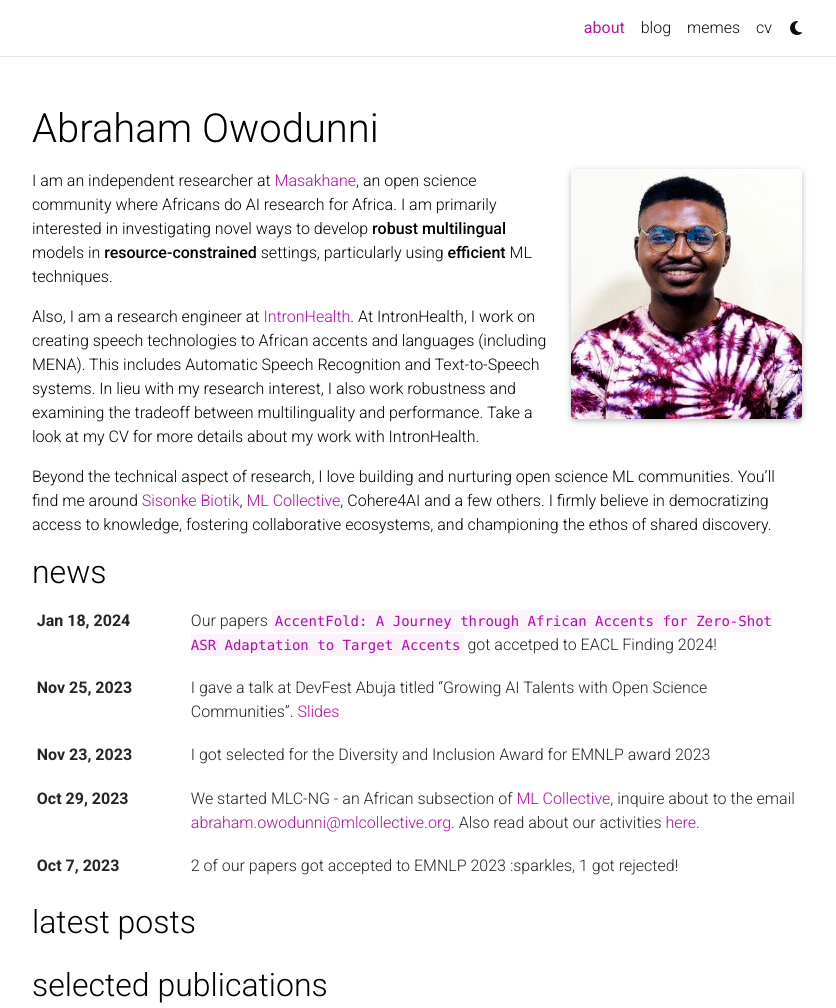
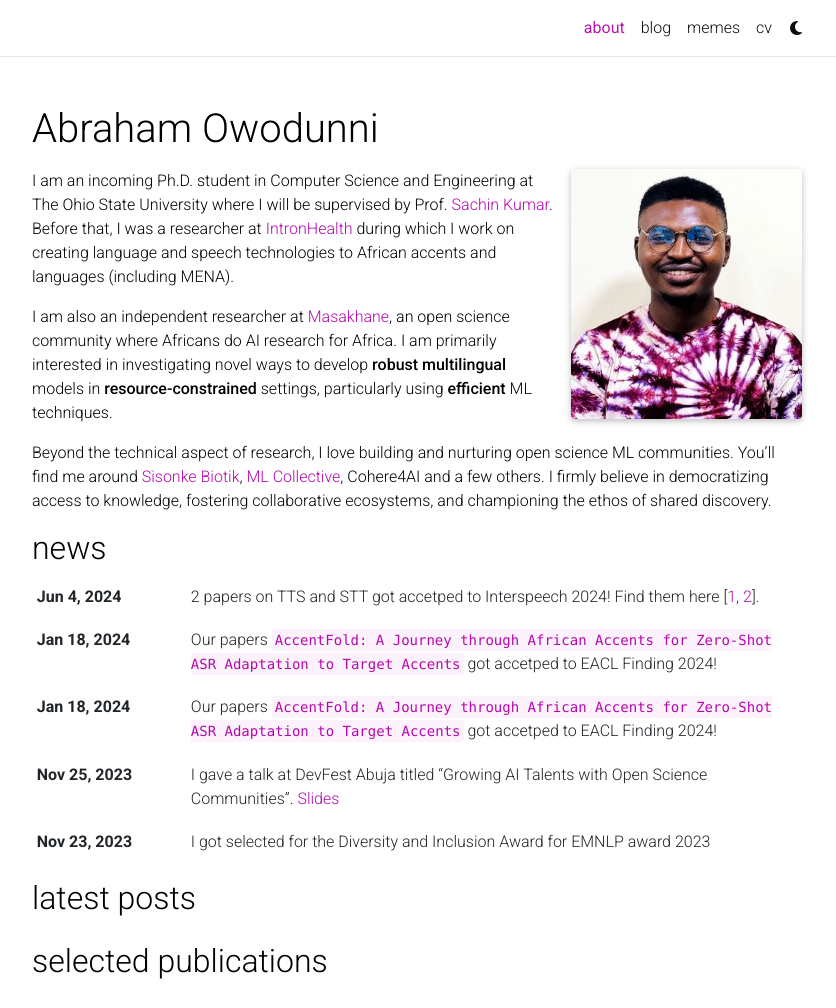
Before and after one commit to owos/abrahamowos.github.io, a Jekyll site: the page built from _pages/about.md, in a window 1280 px wide and 1321 px high, cut to the strip 0-1008 px from the top of the window. Shown: the whole strip, without its empty margins (223-1059 px from the left). Built offline with Jekyll 4.4.1, drawn with Linux system fonts in a browser that asks for light colours; some web fonts are replaced; comment, search, counter and statistics services are not loaded; a style sheet for code colours, icons or effects is not loaded.

Commit message:
add august update to website

```diff
--- a/_pages/about.md
+++ b/_pages/about.md
@@ -18,9 +18,8 @@
 selected_papers: true # includes a list of papers marked as "selected={true}"
 social: true  # includes social icons at the bottom of the page
 ---
+I am an incoming Ph.D. student in Computer Science and Engineering at The Ohio State University where I will be supervised by Prof. [Sachin Kumar](https://sites.google.com/view/sachinkumar). Before that, I was a researcher at [IntronHealth](https://www.intron.io/) during which I work on creating language and speech technologies to African  accents and languages (including MENA).
 
-I am an independent researcher at [Masakhane](https://www.masakhane.io/), an open science community where Africans do AI research for Africa. I am primarily interested in investigating novel ways to develop **robust** **multilingual** models in **resource-constrained** settings, particularly  using **efficient** ML techniques.
-
-Also, I am a research engineer at [IntronHealth](https://www.intron.io/). At IntronHealth, I work on creating  speech technologies to African  accents and languages (including MENA). This includes Automatic Speech Recognition and Text-to-Speech systems. In lieu with my research interest, I also work robustness and examining the tradeoff between multilinguality and performance. Take a look at my CV for more details about my work with IntronHealth.
+I am also an independent researcher at [Masakhane](https://www.masakhane.io/), an open science community where Africans do AI research for Africa. I am primarily interested in investigating novel ways to develop **robust** **multilingual** models in **resource-constrained** settings, particularly  using **efficient** ML techniques.
 
 Beyond the technical aspect of research, I love building and nurturing open science ML communities. You'll find me around [Sisonke Biotik](https://www.sisonkebiotik.africa/), [ML Collective](https://mlcollective.org/), Cohere4AI and a few others. I firmly believe in democratizing access to knowledge, fostering collaborative ecosystems, and championing the ethos of shared discovery.
```
Also changed, not shown: _news/eacl24 copy.md (added, +8 -0 lines), _news/emnlp23.md (+1 -1 lines), _news/interspeech24.md (added, +8 -0 lines), _news/osu_start copy.md (added, +8 -0 lines).
